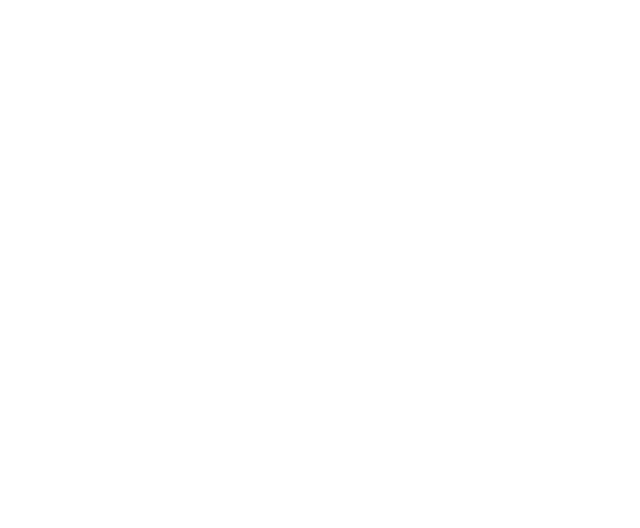
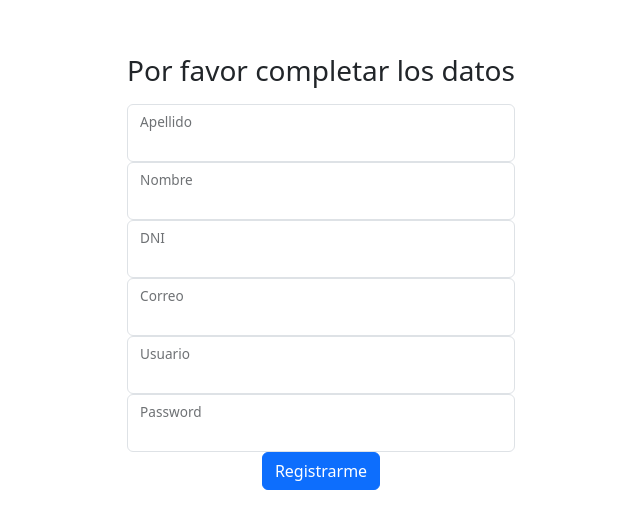
Before and after one commit to CristiansRamos/Mi-Biblioteca, a React (Vite) app in the folder frontend/: page /Registro in a window 1280 px wide. Before the commit this address had no page. Shown: the part 128-656 px from the top of the page, without its empty margins (319-959 px from the left). Built offline with nearby package versions, Linux system fonts and the light colour scheme.

Commit message:
Registro ok

```diff
--- a/frontend/src/App.jsx
+++ b/frontend/src/App.jsx
@@ -3,6 +3,7 @@
 import { Inicio } from './Inicio'
 import { Route, Routes } from 'react-router-dom'
 import { Login } from './Login'
+import { Registro } from './Registro'
 import { Principal } from './Principal'
 import { Dashboard } from './Dashboard'
 
@@ -16,6 +17,7 @@
     <Routes>
       <Route path='/' element= {<Inicio/>}></Route>
       <Route path='/Login' element= {<Login/>}></Route>
+      <Route path='/Registro' element= {<Registro/>}></Route>
       <Route path='/Principal' element= {<Principal/>}></Route>
       <Route path='/Dashboard' element= {<Dashboard/>}></Route>
 
--- a/frontend/src/Dashboard.jsx
+++ b/frontend/src/Dashboard.jsx
@@ -1,5 +1,6 @@
 import React from "react";
 import './Dashboard.css';
+import { Link } from "react-router-dom";
 
 
 
@@ -8,7 +9,8 @@
     return(
         <>
 
-        <h1>Dashboard </h1>
+        <h1> Dashboard </h1>
+        <Link to='/Registro'>Registrar</Link>
 
         </>
     )
--- a/frontend/src/Inicio.jsx
+++ b/frontend/src/Inicio.jsx
@@ -1,21 +1,22 @@
 import React from "react";
-import viteLogo from '/vite.svg'
 import {Link} from "react-router-dom"
+import './inicio.css'
+
 
 export function Inicio(){
     return(
         <>
+            <h1>Este es el Inicio</h1>
+
             <div>
-                <a href="https://vitejs.dev" target="_blank">
-                <img src={viteLogo} className="logo" alt="Vite logo" />
-                </a>
+
             </div>
 
-            <h1>Este es el Inicio</h1>
             <div>
                 <ul>
                     <li><Link to="/">Inicio</Link></li>
                     <li><Link to="/Login">Login</Link></li>
+
 
                 </ul>
             </div>
--- a/frontend/src/Login.css
+++ b/frontend/src/Login.css
@@ -16,21 +16,20 @@
     flex-direction: column;
     background-color: #fff;
     border-radius: 0 5px 5px 0;
-    box-shadow: 0px 0px 10px rgba(0, 0, 0, 0.2);
+    box-shadow: 0px 0px 10px #00000033;
     padding: 50px;
     text-align: center;
 }
 
 img{
-    inline-size: 300px;
+    inline-size: 400px;
     block-size: auto;
     border-radius: 5px 0 0 5px;
-    box-shadow: 0px 0px 10px rgba(0, 0, 0, 0.2);
+    box-shadow: 0px 0px 10px #00000033;
 
 }
 .container{
     display: flex;
-
 }
 
 h1 {
@@ -70,8 +69,36 @@
     background-color: #0056b3;
 }
 
-@media (max-width: 600px) {
+@media (max-width: 500px) {
     img{
-    inline-size: 0;
+        display: flex;
+        inline-size: 100%;
+        block-size: auto;
+        border-radius: 5px 5px 0 0;
+
+    }
+    .container{
+        display: block;
+    }
+    .login-container{
+        border-radius: 0% 0% 5px 5px;
+
     }
 }
+
+@media (max-width: 767px) {
+    img{
+        display: flex;
+        inline-size: 100%;
+        block-size: auto;
+        border-radius: 5px 5px 0 0;
+
+    }
+    .container{
+        display: block;
+    }
+    .login-container{
+        border-radius: 0 0 5px 5px;
+
+    }
+}
--- a/frontend/src/Login.jsx
+++ b/frontend/src/Login.jsx
@@ -29,11 +29,11 @@
 
     return(
         <>
-            <div onSubmit={ingresar} className="form-signin w-100 m-auto">
+            <div onSubmit={ingresar} className="container">
                 <div className="container">
                     <img src={libros_apilados} alt="libros_apilados"/>
                     <div className="login-container">
-                        <h1>Iniciar Sesión</h1>
+                        <h2>Iniciar Sesión</h2>
                         <form id="">
                             <div className="form-group">
                                 <input
@@ -53,7 +53,6 @@
                                 className="input"
                                 id="input"
                                 placeholder="Contraseña"/>
-                                <label for="floatingPassword">Contraseña</label>
                             </div>
                             <button type="submit" className="input" >Iniciar Sesión</button>
                         </form>
--- /dev/null
+++ b/frontend/src/Registro.jsx
@@ -0,0 +1,99 @@
+import React, { useState } from "react";
+import * as API from './servicios/servicios'
+
+export function Registro(){
+
+    const [apellido, setApellido]= useState('')
+    const [nombre, setNombre]= useState('')
+    const [dni, setDni]= useState('')
+    const [user, setUser]= useState('')
+    const [pass, setPass]= useState('')
+    const [correo, setCorreo]= useState('')
+    const [id_rol, setIdRol]= useState('1')
+
+    const Registro = async(event)=>{
+        event.preventDefault();
+        const Registro = await API.Registro({apellido, nombre, dni, user, pass, correo, id_rol})
+
+         if(Registro.status){
+            alert(Registro.mensaje)
+            window.location.href='/login'
+         }else{
+           alert(Registro.mensaje)
+
+         }
+        return;
+      }
+    return(
+        <>
+        <main className="form-signin w-100 m-auto">
+              <form onSubmit={Registro}>
+                <h1 className="h3 mb-3 fw-normal">Por favor completar los datos</h1>
+
+                <div className="form-floating">
+                  <input
+                  type="text"
+                  value={apellido}
+                  onChange={(event)=>setApellido(event.target.value)}
+                  className="form-control"
+                  id="apellido"
+                  />
+                  <label for="apellido">Apellido</label>
+                </div>
+                <div className="form-floating">
+                  <input
+                  type="text"
+                  value={nombre}
+                  onChange={(event)=>setNombre(event.target.value)}
+                  className="form-control"
+                  id="nombre"
+                  />
+                  <label for="nombre">Nombre</label>
+                </div>
+
+                <div className="form-floating">
+                  <input
+                  type="number"
+                  value={dni}
+                  onChange={(event)=>setDni(event.target.value)}
+                  className="form-control"
+                  id="dni"
+                  />
+                  <label for="dni">DNI</label>
+                </div>
+                <div className="form-floating">
+                <input
+                  type="email"
+                  value={correo}
+                  onChange={(event)=>setCorreo(event.target.value)}
+                  className="form-control"
+                  id="correo"
+                  />
+                  <label for="correo">Correo</label>
+                </div>
+                <div className="form-floating">
+                  <input
+                  type="text"
+                  value={user}
+                  onChange={(event)=>setUser(event.target.value)}
+                  className="form-control"
+                  id="user"
+                  />
+                  <label for="usuario">Usuario</label>
+                </div>
+                <div className="form-floating">
+                  <input
+                  type="password"
+                  value={pass}
+                  onChange={(event)=>setPass(event.target.value)}
+                  className="form-control"
+                  id="pass"
+                  />
+                  <label for="password">Password</label>
+                </div>
+                <button className="btn btn-primary" type="submit">Registrarme </button>
+              </form>
+          </main>
+        </>
+    )
+}
--- a/frontend/src/servicios/servicios.js
+++ b/frontend/src/servicios/servicios.js
@@ -15,7 +15,7 @@
     return data
 }
 
-/* export async function Registro(datos){
+export async function Registro(datos){
     const Options={
         method:'POST',
         body: JSON.stringify(datos),
@@ -23,22 +23,24 @@
             'Content-Type': 'application/json',
         }
     }
-    const respuesta = await fetch(`${URL}/registro`, Options)
+    const respuesta = await fetch(`${URL}/Registro`, Options)
     const data= await respuesta.json()
     return data
 }
 
-export async function getEquipos(){
+/* export async function getLibros(){
     const Options={
         method:'GET',
         headers: {
             'Content-Type': 'application/json',
         }
     }
-    const respuesta = await fetch(`${URL}/equipos`, Options)
+    const respuesta = await fetch(`${URL}/libros`, Options)
     const data= await respuesta.json()
     return data
-}
+} */
+
+/*
 
 export async function getFabricantes(){
     const Options={
```
Also changed, not shown: frontend/src/Inicio.css (added), 1 other file (tests, documents, lock files or other folders).
